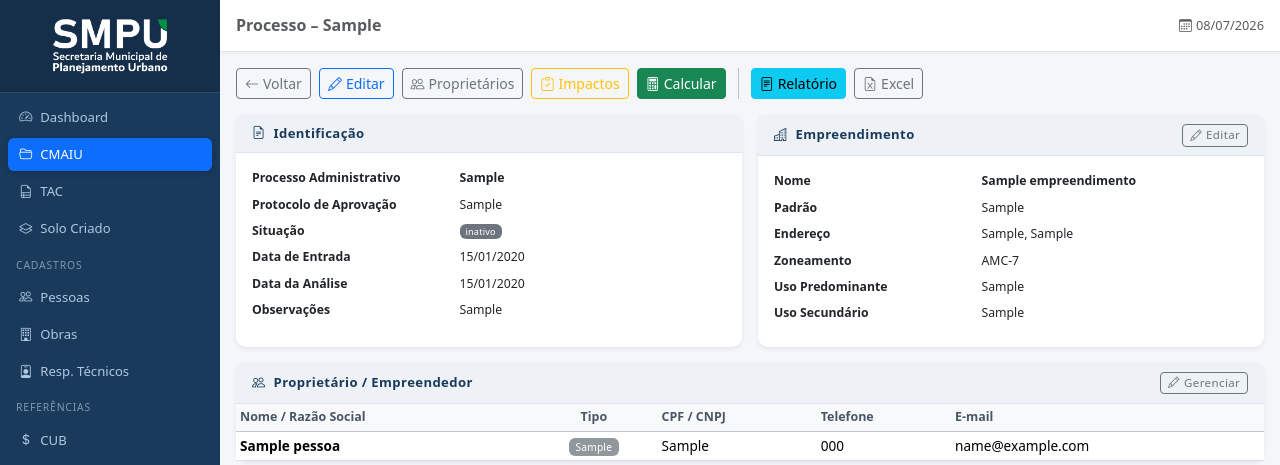
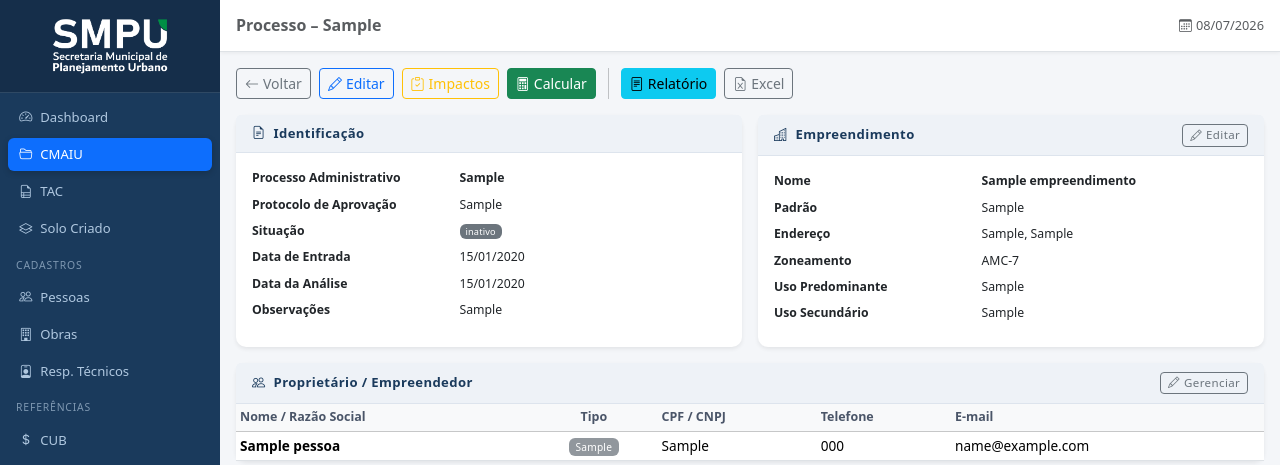
Before and after one commit to fabinhocoe/CMAIU, a Flask app: page /processos/1 in a window 1280 px wide. Shown: the top 465 px of the page. Run offline with Flask 3, Linux system fonts and the light colour scheme; a user stored in the database is signed in; tables that the repository leaves empty hold one stand-in row (values such as "Sample post").

Commit message:
Remove 'Proprietários' button from processo detail page
The 'Proprietários' button is now redundant since proprietario information
is edited directly in the processo edit form. Removed the button to streamline
the action bar on the detail page.

Remaining buttons:
- Voltar (back)
- Editar (edit process)
- Impactos (impacts)
- Calcular (calculate)
- Relatório (report)
- Excel (export)

Co-Authored-By: Claude Haiku 4.5 <noreply@anthropic.com>
Claude-Session: https://claude.ai/code/

```diff
--- a/templates/processos/detail.html
+++ b/templates/processos/detail.html
@@ -14,9 +14,6 @@
   {% if current_user.is_tecnico %}
   <a href="{{ url_for('processos_editar', pid=processo.id) }}" class="btn btn-sm btn-outline-primary">
     <i class="bi bi-pencil me-1"></i>Editar
-  </a>
-  <a href="{{ url_for('processo_pessoas', pid=processo.id) }}" class="btn btn-sm btn-outline-secondary">
-    <i class="bi bi-people me-1"></i>Proprietários
   </a>
   <a href="{{ url_for('processos_impactos', pid=processo.id) }}" class="btn btn-sm btn-outline-warning">
     <i class="bi bi-clipboard-check me-1"></i>Impactos
```
